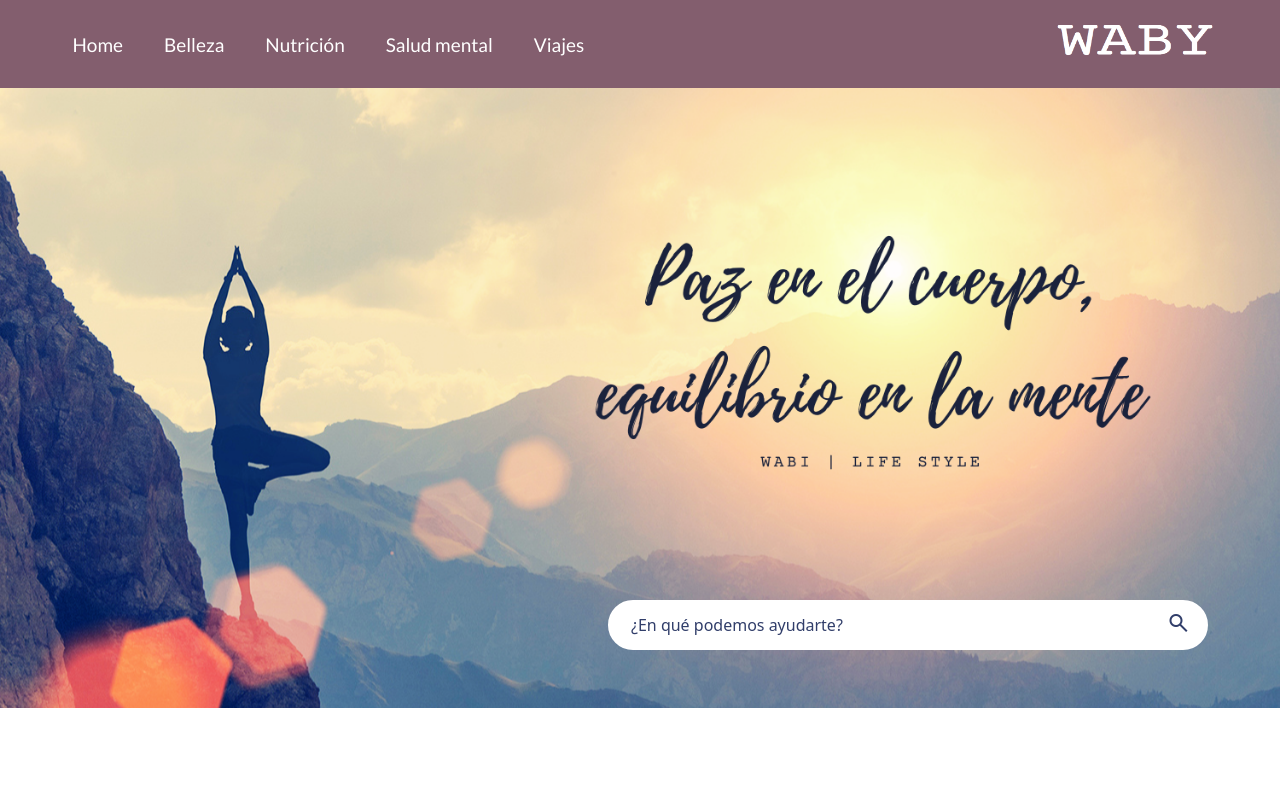
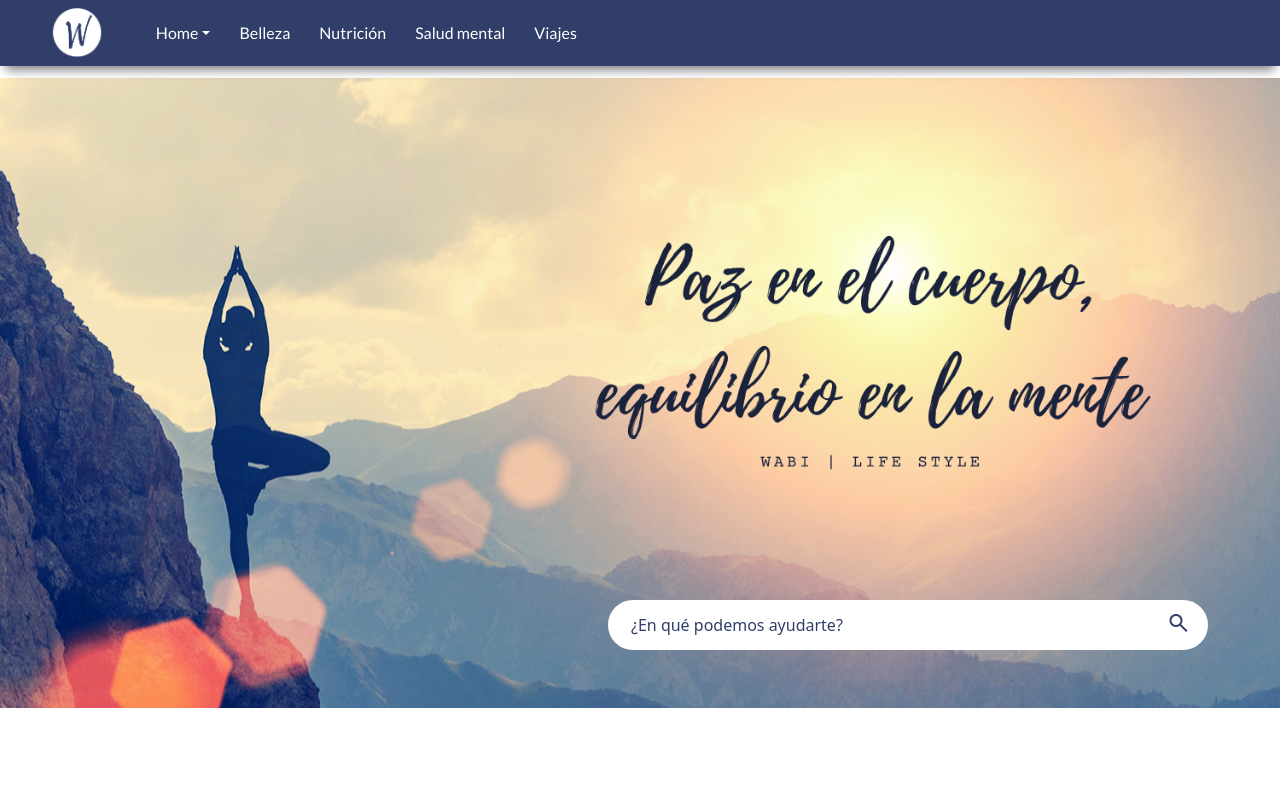
Before and after one commit to Valentina-delahoz/PF-De_la_Hoz, a plain HTML site: page index.html in a window 1280 px wide. Shown: the top 795 px of the page. Drawn offline with nearby package versions, Linux system fonts and the light colour scheme.

Commit message:
navbar-bootstrap

```diff
--- a/css/style.css
+++ b/css/style.css
@@ -6,44 +6,34 @@
     margin-bottom: 0;
 }
 /* Navegador */
-header {
-    background: #835E6E;
-    width: 100%;
-    height: 11%;
+header{
     position: fixed;
     z-index: 100;
-    display: flex;
-    justify-content: space-between;
+    width: 100%;
 }
-nav ul {
-    list-style: none;
-    overflow: hidden;
-    margin-left: 20px;
-    margin-top: 7%;
-    width: 130%;
-    display: flex;
+.color-bg {
+    background-color: #313E6A;
+    box-shadow: 0px 10px 10px -6px grey;
+}
+.navbar-dark .navbar-toggler{
+    background-color: transparent;
+    border-color: #ffffff;
+}
+.navbar-toggler{
+    border-color:rgb(255, 255, 255);
+}
+.navbar-logo{
+    margin-right: 3%;
+    margin-left: 3%;
+}
+.navbar-nav{
+    width: 450px;
     justify-content: space-around;
 }
-nav ul li a {
+.nav-texto{
+    font-family: 'Lato', sans-serif;
+    color: #ffffff;
     text-decoration: none;
-    font-family: 'Lato', sans-serif;
-    font-size: 19px;
-    color: #ffffff;
-    margin: 5px;
-    border-color: transparent;
-    border-radius: 4px;
-}
-nav ul li a:hover {
-    background: #D2B0A3;
-    color: #1a223c;
-}
-.logo {
-    margin-top: 8px;
-    margin-right: 5%;
-}
-.logo img {
-    width: 160px;
-    height: 70px;
 }
 /* Fin navegador */
 
--- a/index.html
+++ b/index.html
@@ -17,19 +17,44 @@
 <body>
     <!--Navegador-->
     <header>
-            <nav>
-                <ul>
-                        <li><a href="index.html">Home</a></li>
-                        <li><a href="pages/belleza.html">Belleza</a></li>
-                        <li><a href="pages/nutricion.html">Nutrición</a></li>
-                        <li><a href="pages/salud_mental.html">Salud mental</a></li>
-                        <li><a href="pages/viajes.html">Viajes</a></li>
-                </ul>
-            </nav>
-            <div class="logo">
-                <img src="images/logo_waby.png" >
+        <nav class="navbar navbar-expand-xl navbar-dark color-bg">
+            <div class="container-fluid">
+                <a class="navbar-logo">
+                    <img src="images/logo_icon_fondo_morado.png" alt="Logo ícono de la marca" width="54px" height="50px">
+                </a>
+                <button class="navbar-toggler" type="button" data-bs-toggle="collapse" data-bs-target="#navbarDark" aria-controls="navbarDark" aria-expanded="false" aria-label="Toggle navigation">
+                    <span class="navbar-toggler-icon"></span>
+                </button>
+                <div class="collapse navbar-collapse show" id="navbarDark">
+                    <ul class="navbar-nav">
+                        <li class="nav-texto dropdown">
+                            <a class="nav-texto dropdown-toggle" href="index.html" id="navbarDropdownMenuLink" role="button" data-bs-toggle="dropdown" aria-expanded="false">Home</a>
+                            <ul class="dropdown-menu" aria-labelledby="navbarDropdownMenuLink">
+                                <li><a class="dropdown-item" href="#tendencias">Tendencias</a></li>
+                                <li><a class="dropdown-item" href="#blogs">Blogs</a></li>
+                                <li><hr class="dropdown-divider"></li>
+                                <li><a class="dropdown-item" href="#pie_de_pagina_index">Sobre nosotros</a></li>
+                            </ul>
+                        </li>
+                        <li class="nav-item">
+                            <a class="nav-texto" href="/pages/belleza.html">Belleza</a>
+                        </li>
+                        <li class="nav-item">
+                            <a class="nav-texto" href="/pages/nutricion.html">Nutrición</a>
+                        </li>
+                        <li class="nav-item">
+                            <a class="nav-texto" href="/pages/salud_mental.html">Salud mental</a>
+                        </li>
+                        <li class="nav-item">
+                            <a class="nav-texto" href="/pages/viajes.html">Viajes</a>
+                        </li>
+                    </ul>
+                </div>
             </div>
+        </nav>
     </header>
+
+
     <!--Fin navegador-->
 
     <!--Buscador-->
```
Also changed, not shown: images/logo_icon_fondo_morado.png (added), 1 other file.
